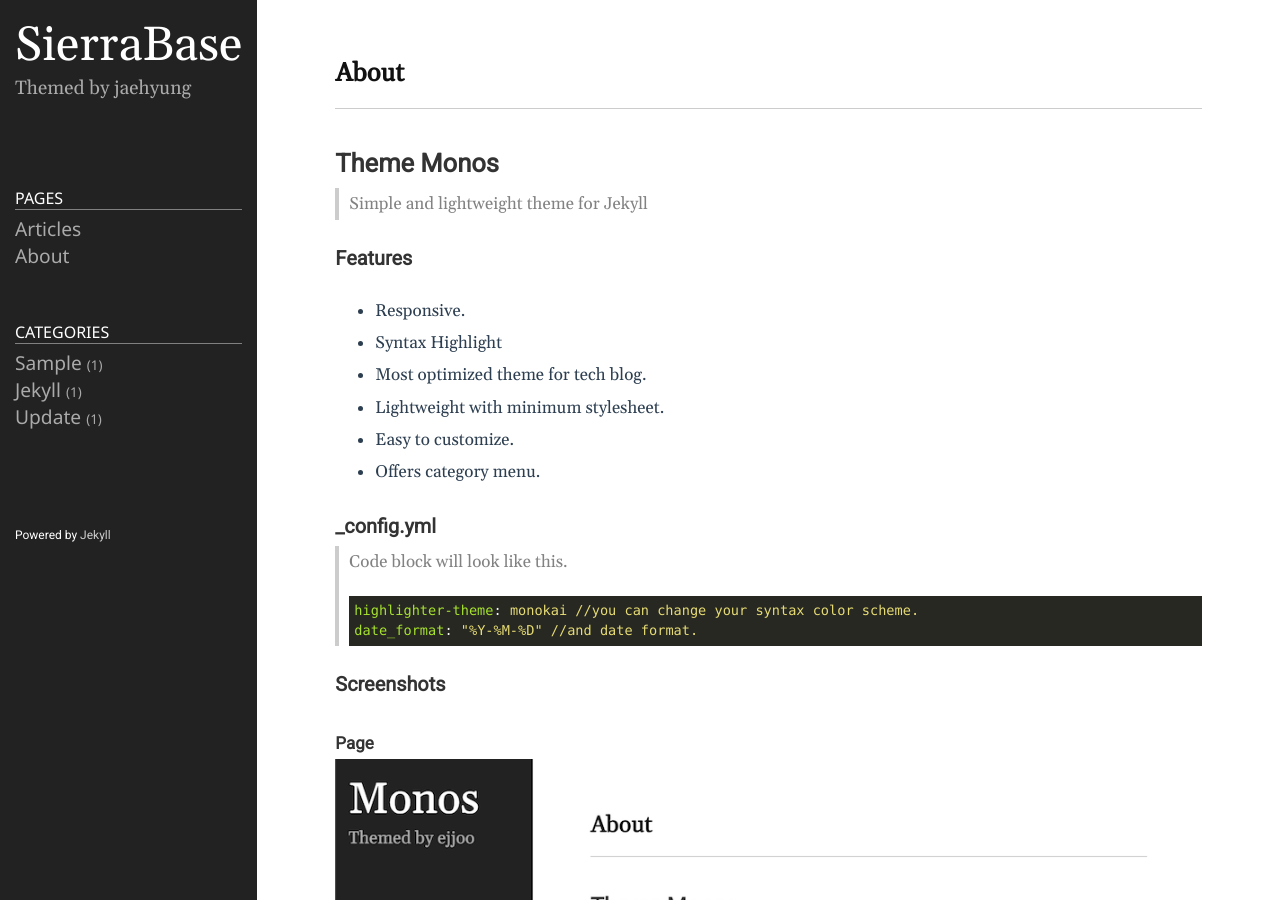
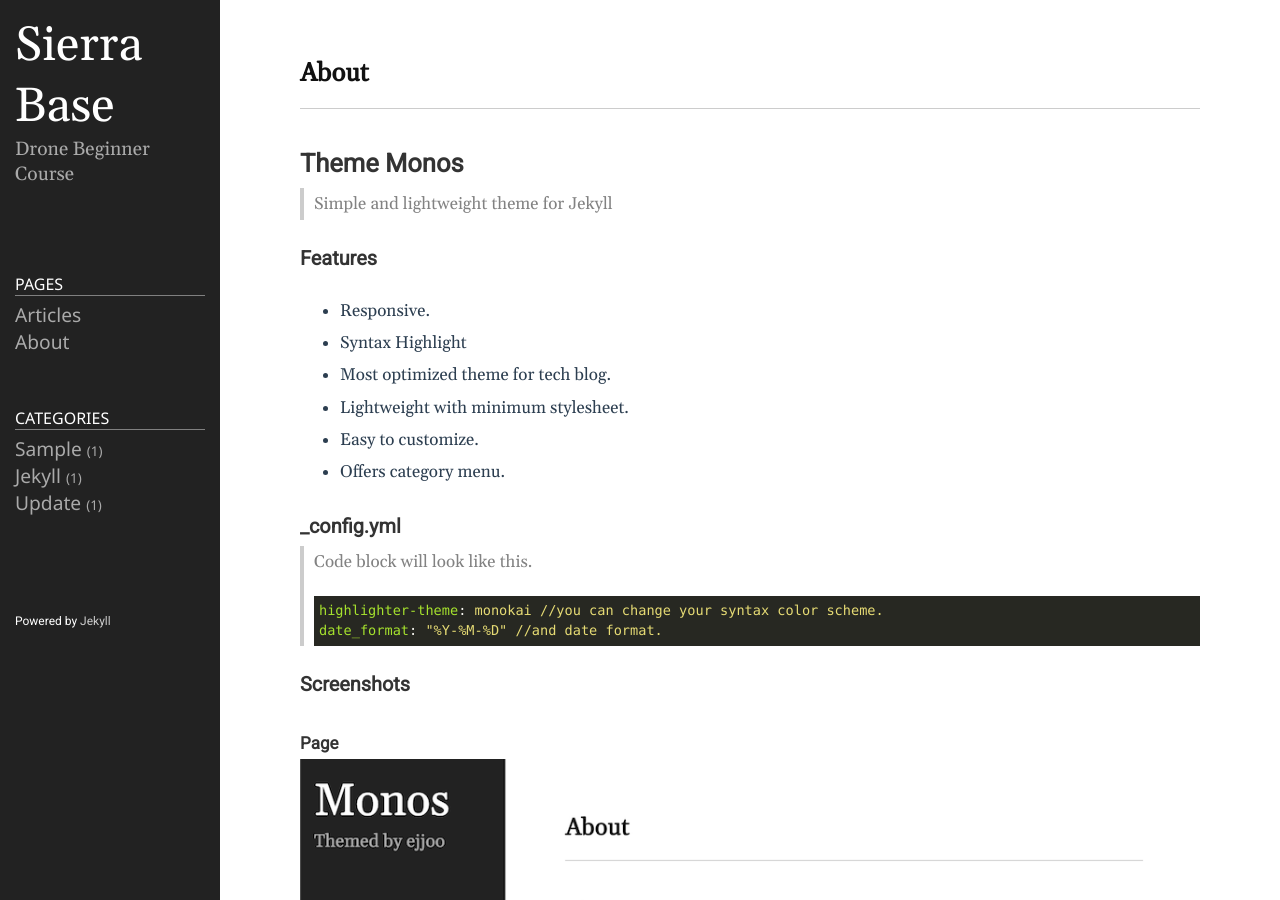
Before and after one commit to ejjoo/jekyll-theme-monos, a Jekyll site: the page built from README.md, in a window 1280 px wide and 900 px high. Built offline with Jekyll 4.4.1, drawn with Linux system fonts in a browser that asks for light colours.

Commit message:
Update _config.yml

```diff
--- a/_config.yml
+++ b/_config.yml
@@ -18,10 +18,10 @@
 # You can create any custom variable you would like, and they will be accessible
 # in the templates via {{ site.myvariable }}.
 
-title: SierraBase
+title: Sierra Base
 email: wogud5581@naver.com
 description: >- # this means to ignore newlines until "baseurl:"
-  Themed by jaehyung
+  Drone Beginner Course
 # baseurl: "/" # the subpath of your site, e.g. /blog
 # url: "http://ejjoo.github.io" # the base hostname & protocol for your site, e.g. http://example.com
 github_username: JaeHyung-Jung
```
